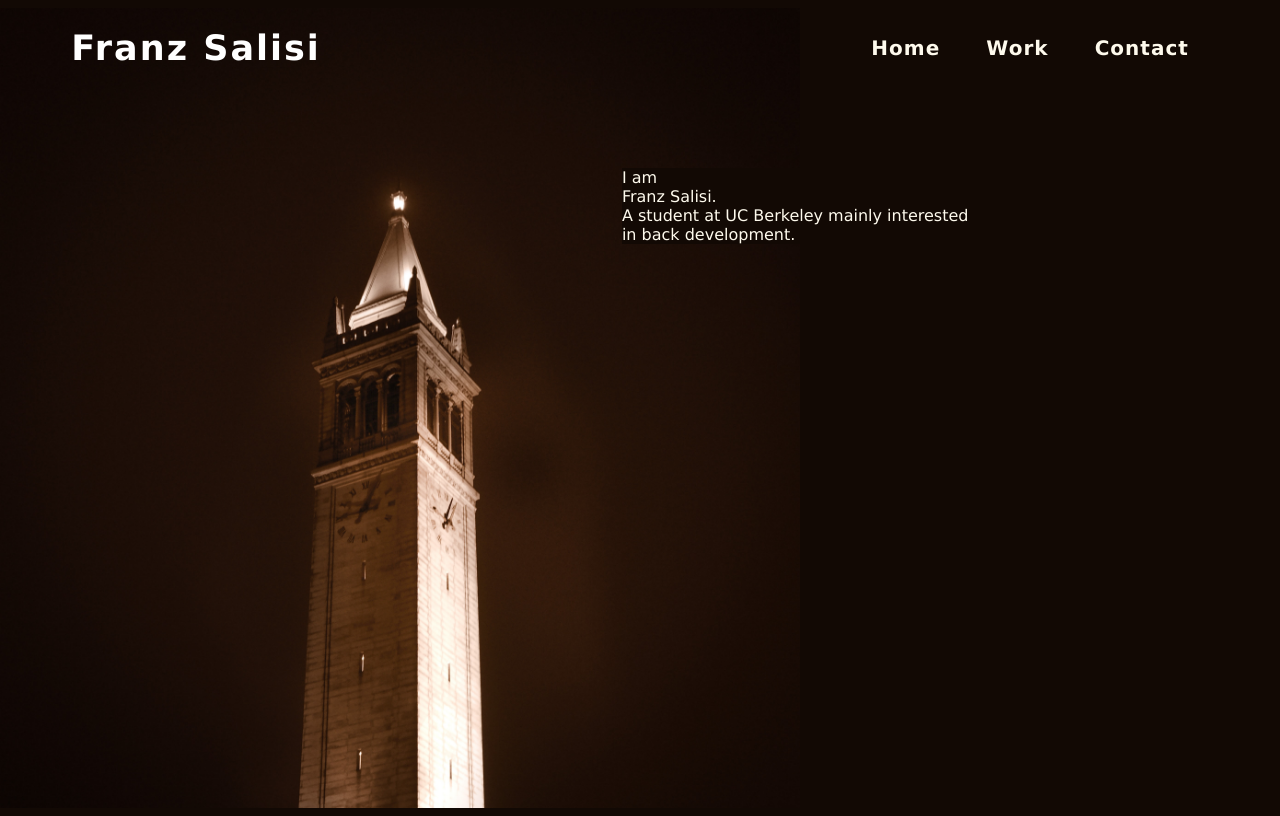
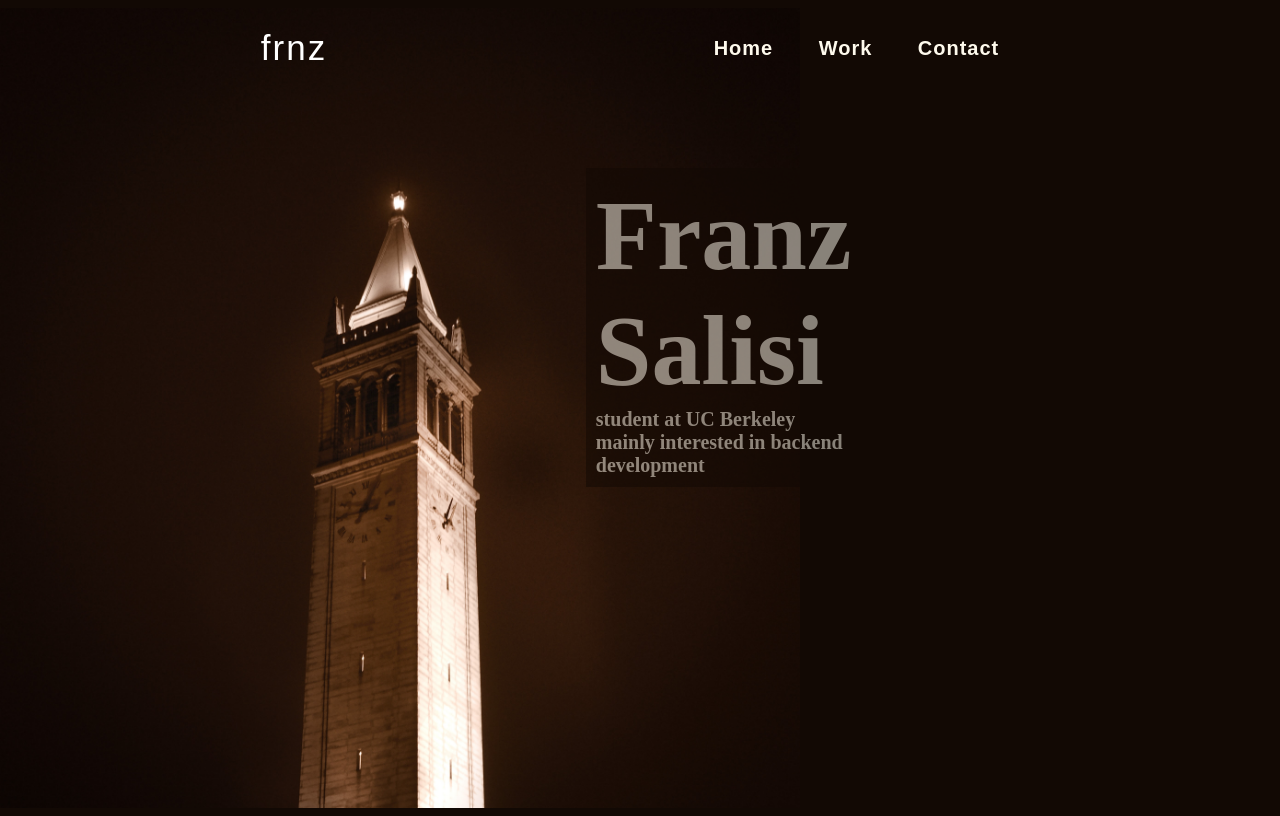
Before and after one commit to fullstack-decal-fa22/project1-franz105, a plain HTML site: page index.html in a window 1280 px wide. Drawn offline with Linux system fonts and the light colour scheme.

Commit message:
moving to pc

```diff
--- a/index.html
+++ b/index.html
@@ -9,7 +9,7 @@
     <body>
         <div class="container">
             <div class="header">
-                <h1><div class = "name-head">Franz Salisi</div></h1>
+                <h1><div class = "name-head">frnz</div></h1>
                 <div class="nav">
                     <ul>
                         <li><a href="index.html">Home</a></li>
@@ -21,8 +21,8 @@
             <div class="profile-box"></div>
             <div class = "content-container">
                 <div class = "content">
-                    I am <div id="name">Franz Salisi.</div>
-                    A student at UC Berkeley mainly interested in back development.
+                    <div id="name">Franz Salisi</div>
+                    student at UC Berkeley<br> mainly interested in backend development
                 </div>
             </div>
         </div>
--- a/styles.css
+++ b/styles.css
@@ -1,5 +1,7 @@
 * {
-    font-family: Verdana, Geneva, Tahoma, sans-serif;
+    font-family: open-sans,sans-serif;
+    font-weight: 400;
+    font-style: normal;
     color:#FEFAED;
 }
 body {
@@ -21,16 +23,15 @@ body.work {
     grid-template-rows: 10% 90%;
     grid-template-areas:
             "head head head head head head head"
-            ".... .... .... cont cont cont cont"
+            ".... .... .... cont cont cont cont";
 }
 
 .header {
     display: flex;
-    margin: 0%;
     justify-content: space-between;
     align-items: center;
-    padding-left: 5%;
-    padding-right: 5%;
+    padding-left: clamp(1%, 20%, 780px);
+    padding-right: clamp(1%, 20%, 780px);
     letter-spacing: 1px;
     grid-area: head;
 }
@@ -63,13 +64,26 @@ body.work {
 .content-container{
     padding-top: 80px;
     padding-bottom: 80px;
-    padding-left: 10%;
-    padding-right: 10%;
-    width: auto;
+    padding-left: 5%;
+    padding-right: 5%;
+    width: 100%;
     max-width: 50%;
     grid-area: cont;
+    position: relative;
+    opacity: 0.5;
 }
 
 .content {
-    background-color: #120904
+    background-color: #120904;
+    padding: 10px;
+    position: center;
+    font-family: playfair-display,serif;
+    font-weight: 700;
+    font-style: normal;
+    font-size: 20px;
 }
+
+#name {
+    font: inherit;
+    font-size: 100px;
+}
```
